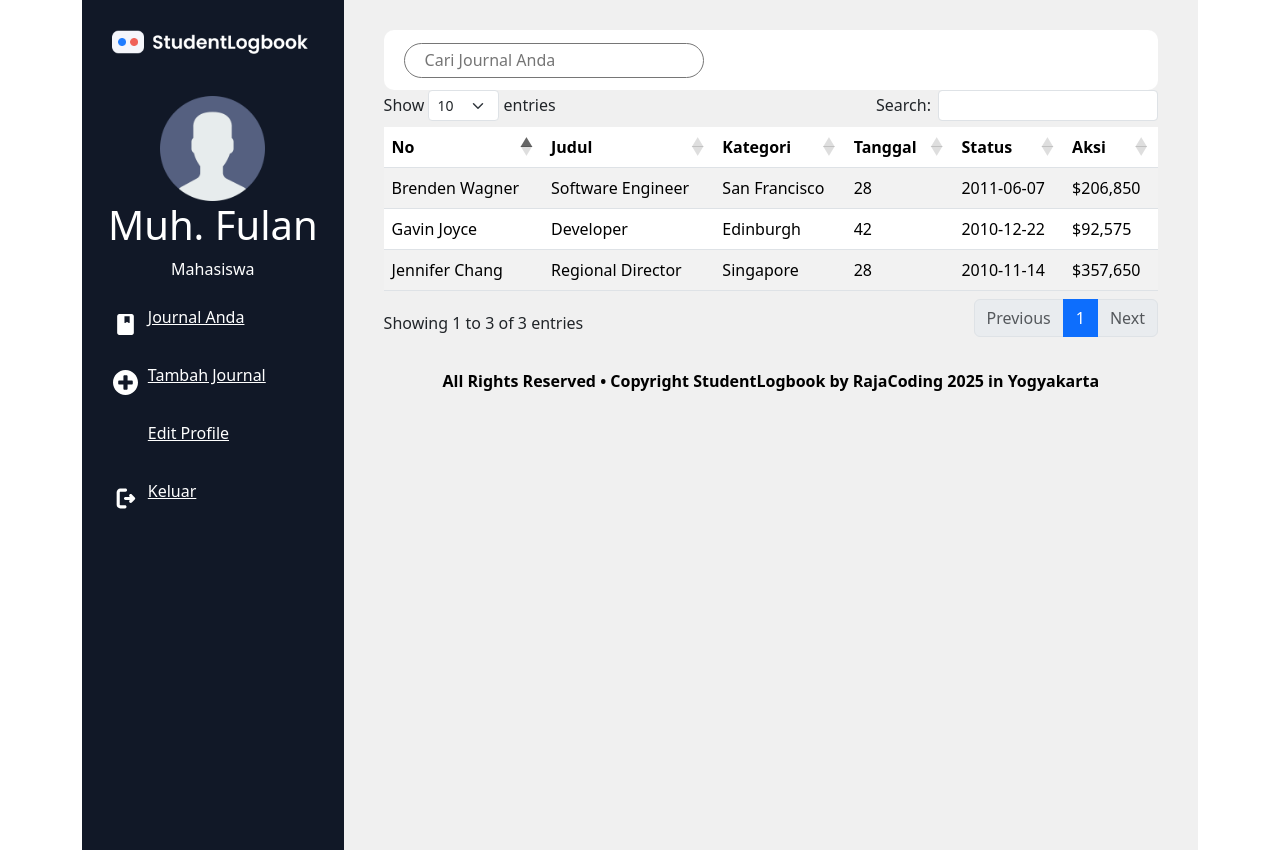
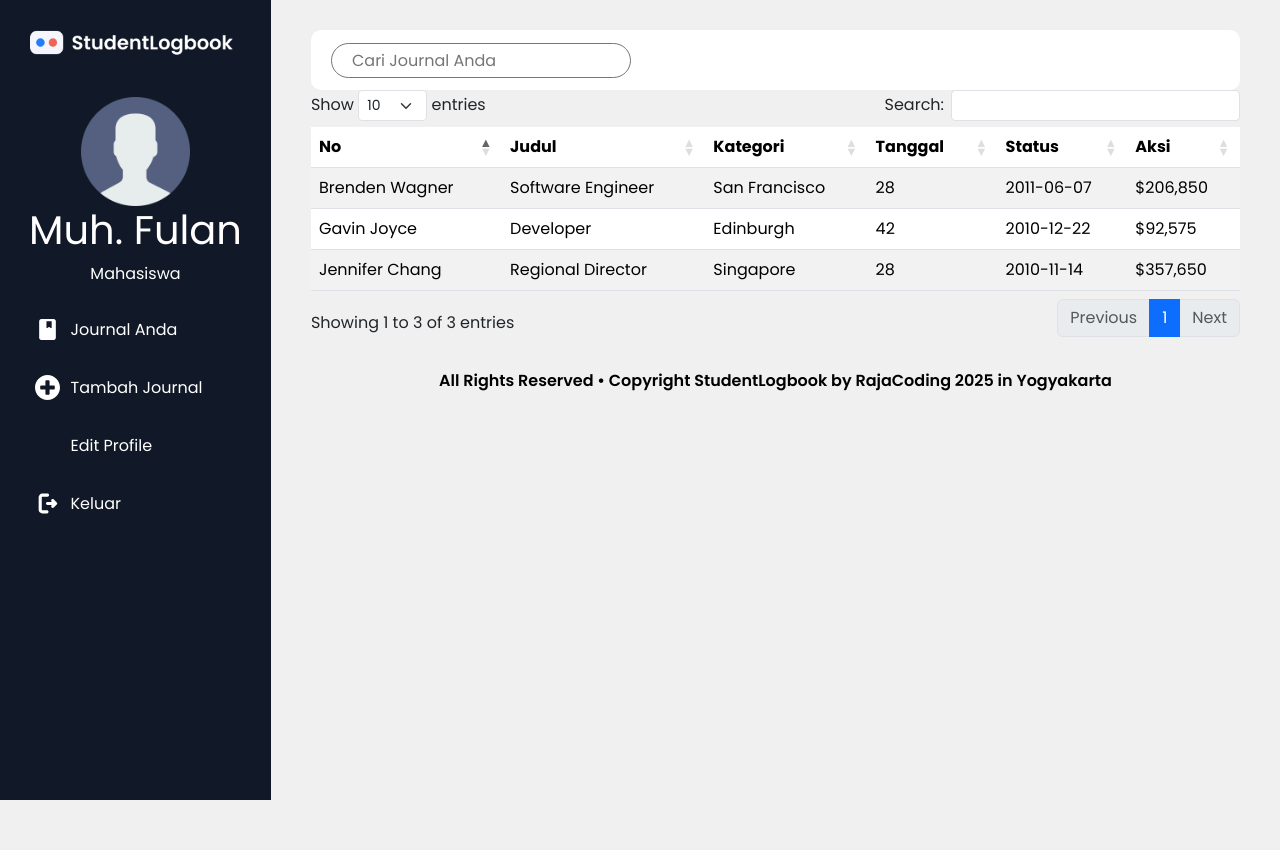
Before and after one commit to FauzanRown/RajaCoding, a PHP site: the page made by pages/Role User/journalanda.html in a window 1280 px wide. After the commit the page ends 800 px from the top, so only its background shows below. Run offline with PHP 8.4, Linux system fonts and the light colour scheme; some libraries are stand-ins or nearby versions.

Commit message:
Update File dashborad css

```diff
--- a/assets/css/dashboard.css
+++ b/assets/css/dashboard.css
@@ -15,6 +15,8 @@ body {
 .container {
   display: flex;
   min-height: 100vh;
+  max-width: 100%;
+  padding: 0px;
 }
 
 #sidebar .profile img {
@@ -30,7 +32,7 @@ body {
 
 #sidebar {
   width: 350px;
-  height: 850px;
+  /* height: 850px; */
   background-color: #111827;
   color: #ffffff;
 }
@@ -42,7 +44,7 @@ body {
 
 #content {
   width: 100%;
-  height: 850px;
+  /* height: 850px; */
   background-color: rgb(240, 240, 240);
   padding-left: 40px;
   padding-right: 40px;
@@ -82,8 +84,12 @@ body {
   cursor: pointer;
   transition: ease-out;
   transition-duration: 0.1s;
+  color: #ffffff;
 }
 
+.btn-link p {
+  margin-bottom: 0px;
+}
 /* Serach Bar */
 
 .searchBar {
--- a/config-exmple.ini
+++ /dev/null
@@ -1,6 +0,0 @@
-; ubah nama file menjadi config.ini
-[database]
-hostname = localhost
-username = root
-password =
-database = log_book
--- a/pages/Role User/journalanda.html
+++ b/pages/Role User/journalanda.html
@@ -4,7 +4,6 @@
     <meta charset="UTF-8" />
     <meta name="viewport" content="width=device-width, initial-scale=1.0" />
     <title>Dashboard | Journal Anda</title>
-    <link rel="stylesheet" href="../../assets/css/dashboard.css" />
     <link
       rel="stylesheet"
       href="https://cdnjs.cloudflare.com/ajax/libs/twitter-bootstrap/5.3.3/css/bootstrap.min.css"
@@ -13,6 +12,7 @@
       rel="stylesheet"
       href="https://cdn.datatables.net/2.3.1/css/dataTables.bootstrap5.css"
     />
+    <link rel="stylesheet" href="../../assets/css/dashboard.css" />
   </head>
 
   <!-- jQuery (wajib untuk DataTables 2.x saat ini) -->
```
